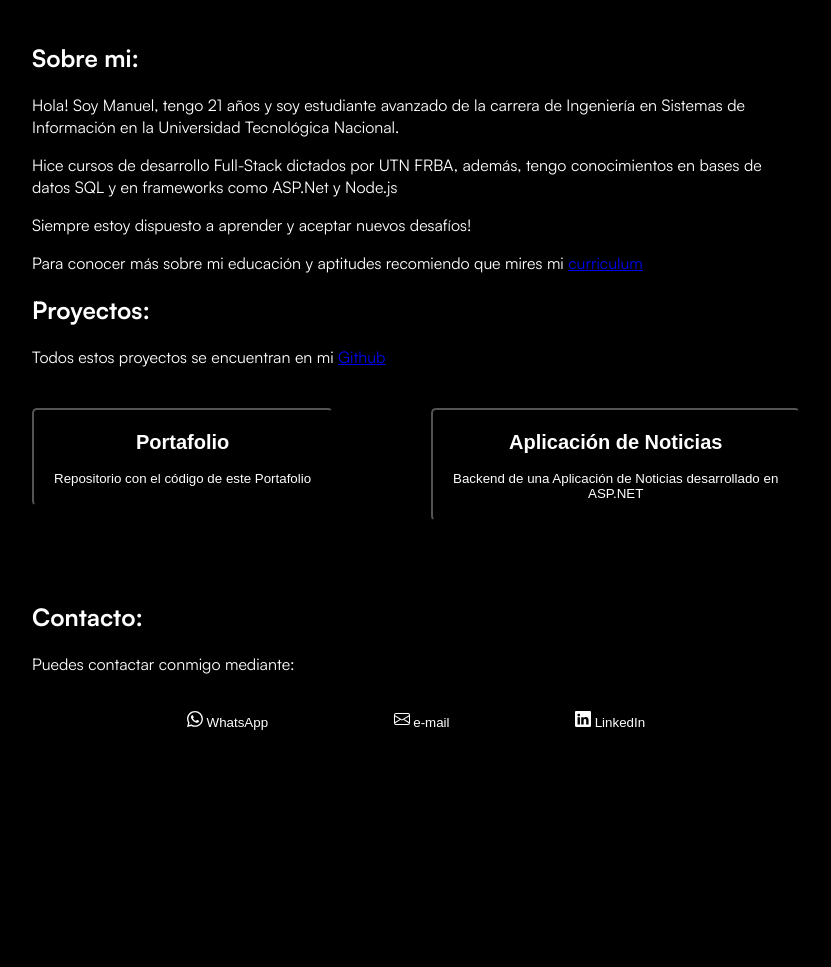
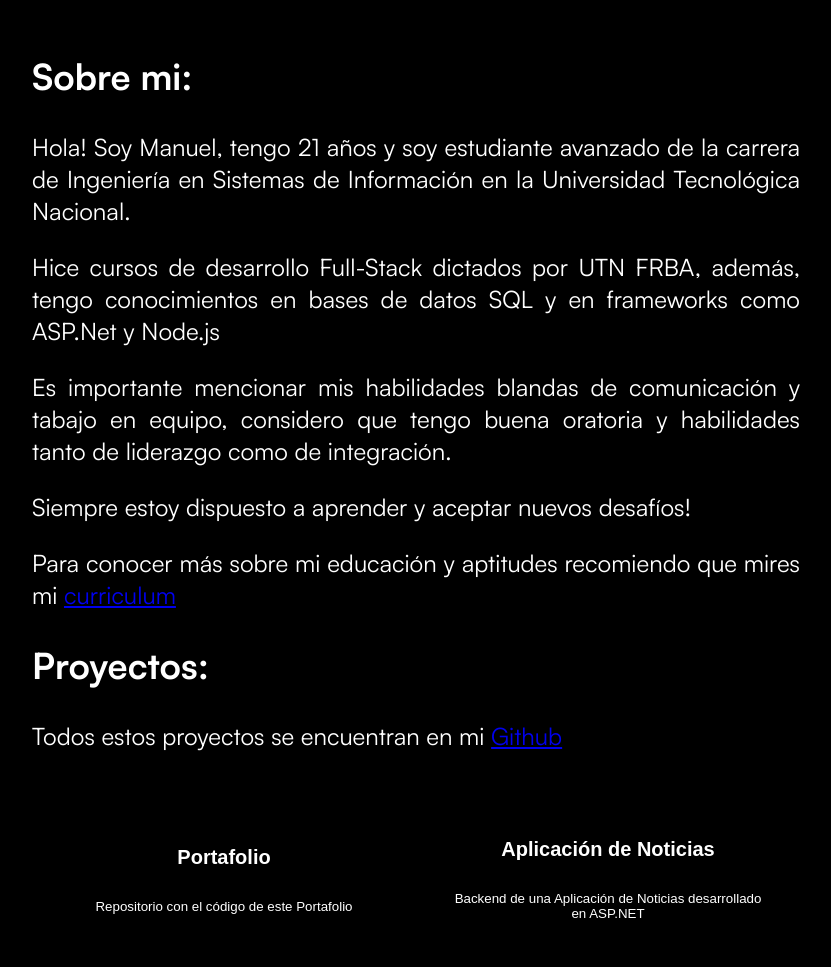
Before and after one commit to riedelmanu/Portafolio, a website: page index.html in a window 1280 px wide. Shown: the part 238-1205 px from the top of the page, without its empty margins (224-1055 px from the left). Before the commit the page ends 1066 px from the top, so only its background shows below. Drawn offline with Linux system fonts and the light colour scheme.

Commit message:
cambios estéticos en los botones

```diff
--- a/css/styles.css
+++ b/css/styles.css
@@ -8,12 +8,12 @@ body {
     color: white;
     margin: 0;
     font-family: 'mi-fuente';
+    font-size: 1.5em;
 }
 
 .foto-perfil {
     position: relative;
     top: 5%;
-    left: %;
     width: 150px;
     height: 150px;
     border-radius: 300px;
@@ -53,7 +53,7 @@ header{
 .bio {
     margin-top: 10vh;
     align-items: center;
-    text-align: left;
+    text-align: justify;
     flex-wrap: wrap;
     justify-content: center;
     margin-right: 20%;
@@ -72,34 +72,64 @@ header{
 }
 .botones-projects {
     display: flex;
+    flex-wrap: wrap;
+    justify-content: center;
+    align-items: center;
     margin-top: 40px;
-    justify-content:space-between;
-}
-.boton-portafolio{
-    width: 50%;
-    margin-right: 2%;
-}
-.boton-newsapp{
-    width: 50%;
-    margin-left: 2%;
 }
 
-.boton-portafolio > button{
+.boton-portafolio, .boton-newsapp {
+    flex: 1 1 45%;
+    margin: 10px;
+    box-sizing: border-box;
+}
+
+.boton-portafolio > button, .boton-newsapp > button {
+    width: 100%;
     background-color: transparent;
     color: white;
-    padding: 5px 20px;
+    padding: 20px;
     cursor: pointer;
     border-radius: 5px;
+    border: none;
+    text-align: center;
+    display: flex;
+    flex-direction: column;
+    align-items: center;
+    align-items: center;
+    position: relative;
+    overflow: hidden;
 }
-.boton-portafolio > button > a{
-width: 100%;
+
+.boton-portafolio > button > a, .boton-newsapp > button > a {
+    width: 100%;
+    text-decoration: none;
+    color: inherit;
 }
-.boton-newsapp > button{
-    background-color: transparent;
-    color: white;
-    padding: 5px 10px;
-    cursor: pointer;
-    border-radius: 5px;
+
+.boton-portafolio > button::before, .boton-newsapp > button::before {
+    content: '';
+    position: absolute;
+    top: 0;
+    left: -100%;
+    width: 200%;
+    height: 100%;
+    background: linear-gradient(90deg, black, white);
+    z-index: -1;
+    transition: all 0.3s;
+    filter: blur(5px);
+    opacity: 0;
+}
+
+.boton-portafolio > button:hover::before, .boton-newsapp > button:hover::before {
+    opacity: 1;
+    animation: gradient-shift 1s infinite linear;
+}
+
+@media (max-width: 768px) {
+    .boton-portafolio, .boton-newsapp {
+        flex: 1 1 100%;
+    }
 }
 .contacto {
     margin-right: 20%;
@@ -109,31 +139,17 @@ width: 100%;
     text-align: left;
     justify-content: center;
 }
-.botones-contacto{
+.botones-contacto {
     display: flex;
-    justify-content:space-around;
-    padding:2%;
+    justify-content: center;
+    gap: 20px;
+    padding: 2%;
     margin-bottom: 10%;
-    margin-left: 10%;
-    margin-right: 10%
+    font-size: 0.8em;
+}
 
-}
-.btn-wpp > button {
-    background-color: transparent;
-    color: white;
-    padding: 5px 10px;
-    border: none;
-    cursor: pointer;
-    border-radius: 5px;
-}
-.btn-correo > button {
-    background-color: transparent;
-    color: white;
-    padding: 5px 10px;
-    border: none;
-    cursor: pointer;
-    border-radius: 5px;
-}
+.btn-wpp > button,
+.btn-correo > button,
 .btn-linkedin > button {
     background-color: transparent;
     color: white;
@@ -141,20 +157,55 @@ width: 100%;
     border: none;
     cursor: pointer;
     border-radius: 5px;
+    display: flex;
+    align-items: center;
+    width: 100%;
+    box-sizing: border-box;
+    font-size: 1em;
+    position: relative;
+    overflow: hidden;
+    transition: color 0.3s;
 }
-.btn:hover {
-    background-color: whitesmoke;
-    color: black;
-    text-decoration: none;
+
+.btn-wpp > button > svg,
+.btn-correo > button > svg,
+.btn-linkedin > button > svg {
+    margin-right: 5px;
+    width: 16px;
+    height: 16px;
 }
-.btn > a{
-    text-decoration: none;
-    color: white;
-    margin: 5px;
+
+.btn-wpp > button::before,
+.btn-correo > button::before,
+.btn-linkedin > button::before {
+    content: '';
+    position: absolute;
+    top: 0;
+    left: -100%;
+    width: 200%;
+    height: 100%;
+    background: linear-gradient(90deg, black, white);
+    z-index: -1;
+    transition: all 0.3s;
+    filter: blur(5px);
+    opacity: 0;
 }
-.btn:hover > a{
-    text-decoration: none;
-    color: black;
-    margin: 5px;
-    margin-bottom: 10px;
+
+.btn-wpp > button:hover::before,
+.btn-correo > button:hover::before,
+.btn-linkedin > button:hover::before {
+    opacity: 1;
+    animation: gradient-shift 1s infinite linear;
 }
+
+@keyframes gradient-shift {
+    0% { left: -200%; }
+    100% { left: 100%; }
+}
+
+@media (max-width: 768px) {
+    .botones-contacto {
+        flex-direction: column;
+        align-items: center;
+    }
+}
--- a/index.html
+++ b/index.html
@@ -23,6 +23,7 @@
             <h2>Sobre mi:</h2>
             <p>Hola! Soy Manuel, tengo 21 años y soy estudiante avanzado de la carrera de Ingeniería en Sistemas de     Información en la Universidad Tecnológica Nacional.</p>
             <p>Hice cursos de desarrollo Full-Stack dictados por UTN FRBA, además, tengo conocimientos en bases de datos SQL y en frameworks como ASP.Net y Node.js</p>
+            <p>Es importante mencionar mis habilidades blandas de comunicación y tabajo en equipo, considero que tengo buena oratoria y habilidades tanto de liderazgo como de integración.</p>
             <p>Siempre estoy dispuesto a aprender y aceptar nuevos desafíos!</p>
             <p>Para conocer más sobre mi educación y aptitudes recomiendo que mires mi <a href="./pages/cv-riedel.pdf" target="_blank">curriculum</a></p>
         </section>
```
